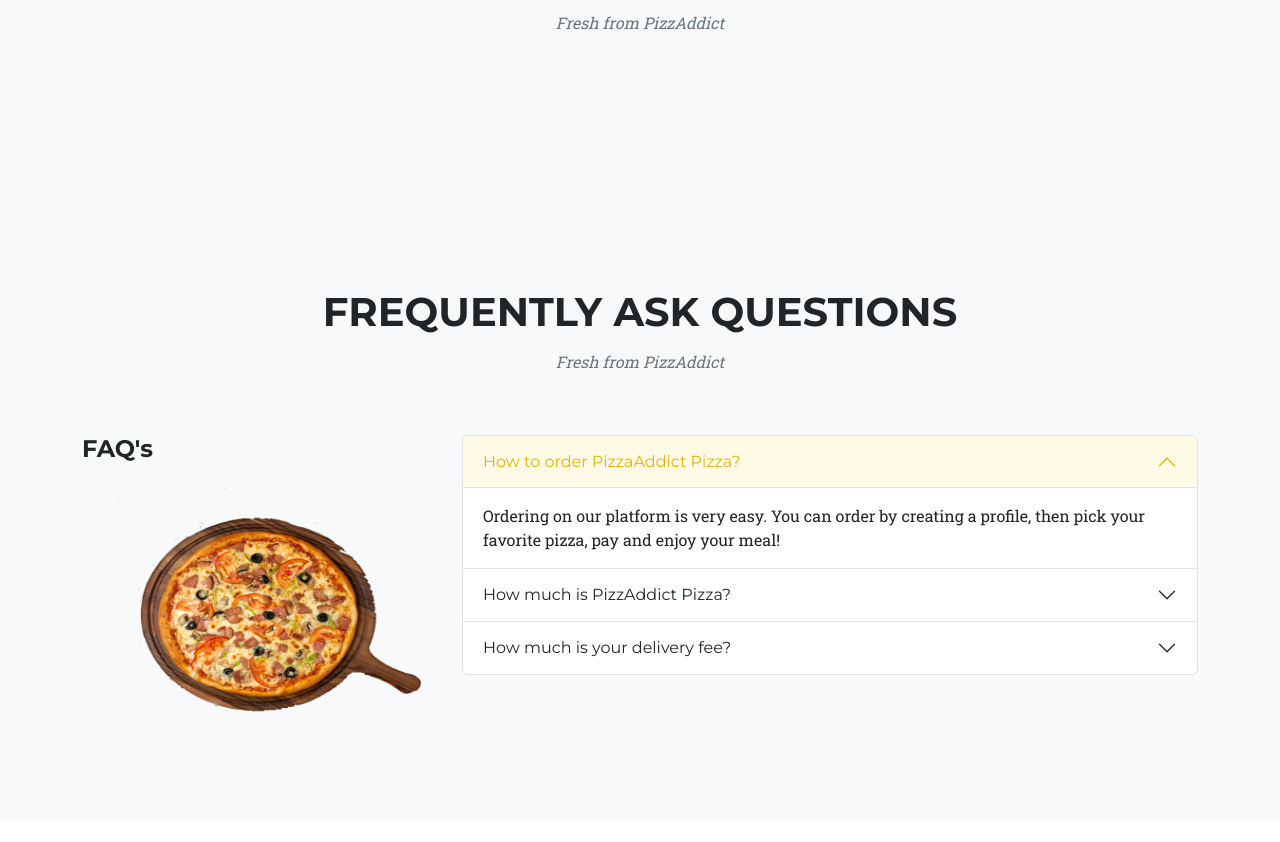
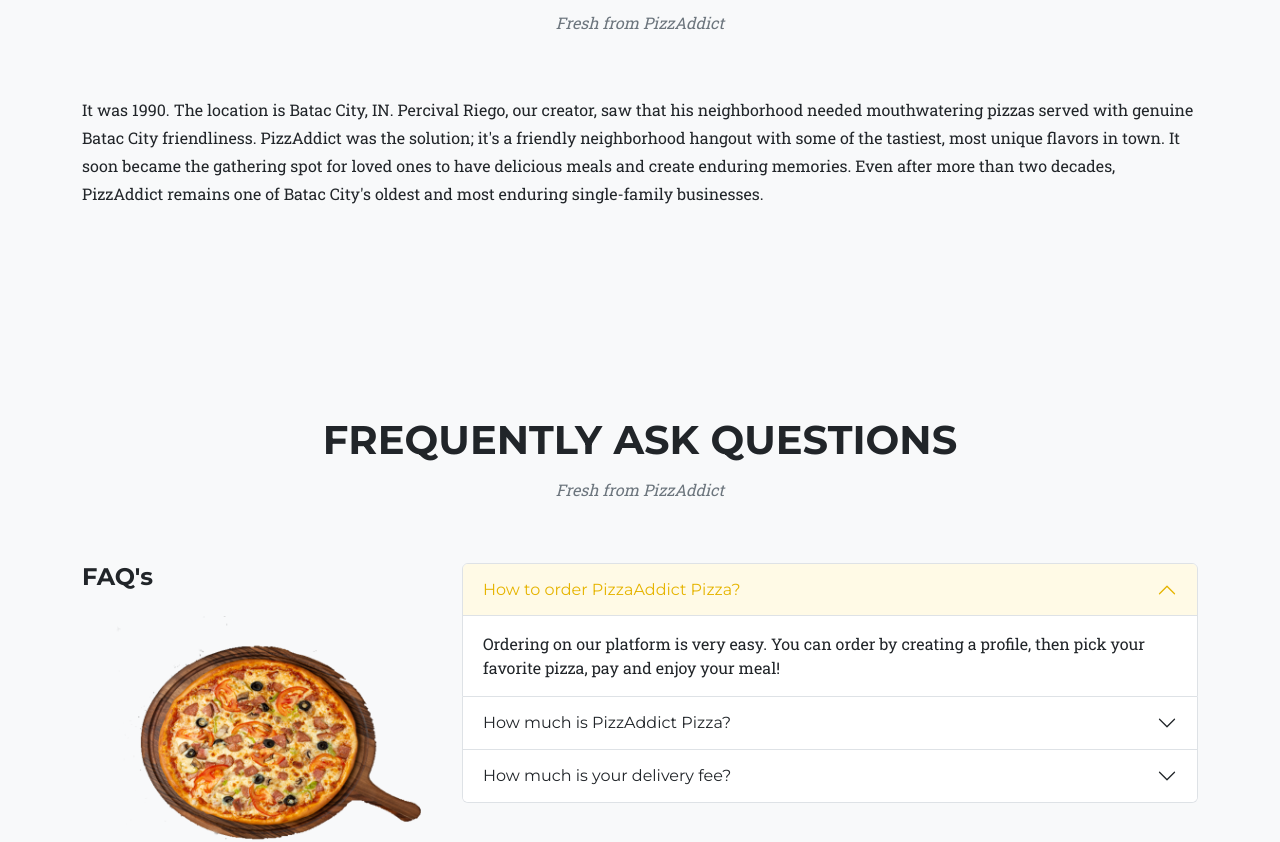
Before and after one commit to abanillayna/mp2, a plain HTML site: page index.html in a window 1280 px wide. Shown: the part 3009-3851 px from the top of the page. Drawn offline with nearby package versions, Linux system fonts and the light colour scheme.

Commit message:
Add files via upload

```diff
--- a/index.html
+++ b/index.html
@@ -258,7 +258,15 @@
                     <h2 class="section-heading text-uppercase">About PizzAddict</h2>
                     <h3 class="section-subheading text-muted">Fresh from PizzAddict</h3>
                 </div>
-
+                <p>It was 1990. The location is Batac City, IN.
+                  Percival Riego, our creator, saw that his neighborhood needed
+                  mouthwatering pizzas served with genuine Batac City friendliness.
+                  PizzAddict was the solution; it's a friendly neighborhood hangout
+                  with some of the tastiest, most unique flavors in town.
+                  It soon became the gathering spot for loved ones to have
+                  delicious meals and create enduring memories. Even after
+                  more than two decades, PizzAddict remains one of Batac City's
+                  oldest and most enduring single-family businesses.  </p>
             </div>
         </section>
         <section class="page-section bg-light" id="portfolio">
```
